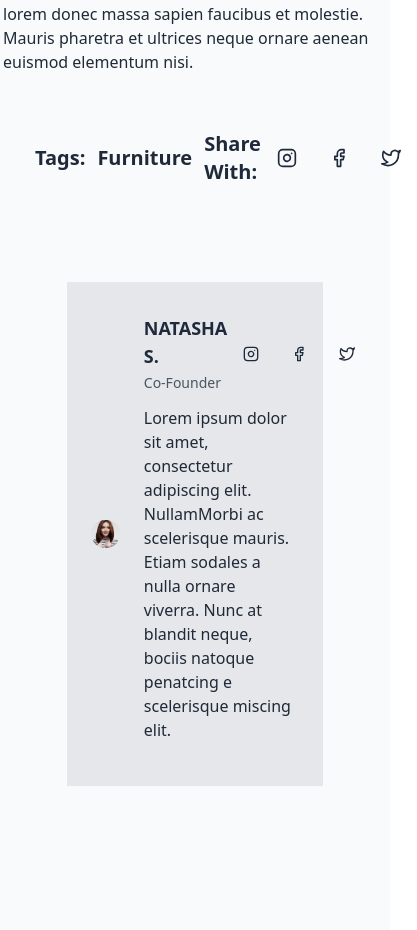
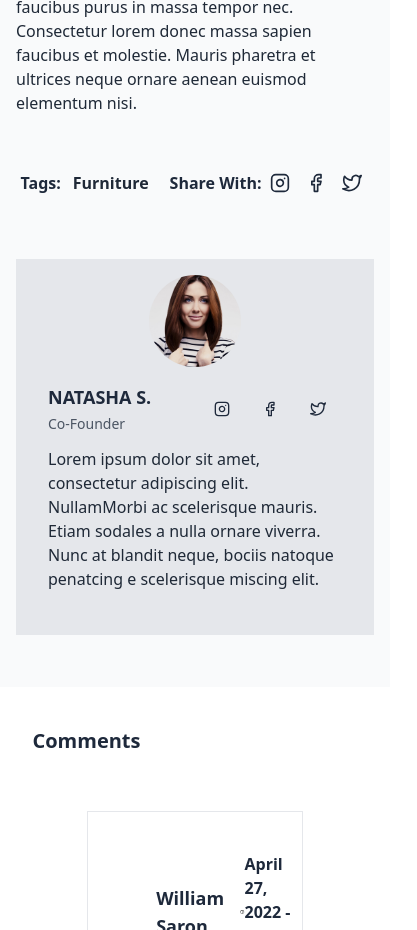
Before and after one commit to ffarhadijs/ecommerce-shop, a React (Create React App) app: page /blog/0 in a window 390 px wide. Shown: the part 1780-2710 px from the top of the page, 417 px wide, since content can reach past the window. Built offline with nearby package versions, Linux system fonts and the light colour scheme.

Commit message:
responsived

```diff
--- a/src/component/blogDetails/BlogDetails.js
+++ b/src/component/blogDetails/BlogDetails.js
@@ -14,12 +14,12 @@ const BlogDetails = () => {
   const blog = blogs[blogId];
 
   return (
-    <div className="bg-gray-50 py-20">
-      <div className="w-5/6 flex flex-col justify-center items-center mx-auto">
-        <div className="flex flex-col justify-center items-start">
+    <div className="bg-gray-50 py-5 sm:py-20">
+      <div className="w-full px-2 sm:p-0 sm:w-5/6 flex flex-col justify-center items-center mx-auto">
+        <div className="flex flex-col justify-center items-start px-2">
           <img src={blog.image} className="py-10" alt="blog img" />
           <h2 className="text-2xl font-semibold py-3">{blog.title}</h2>
-          <div className="flex flex-row w-96 justify-between items-center py-3">
+          <div className="flex flex-row w-full sm:w-96 justify-between items-center py-3">
             <div className="flex flex-row justify-start items-center">
               <AiOutlineUser className="mx-2" />
               <span className="text-sm text-gray-700">by {blog.user.name}</span>
@@ -38,37 +38,37 @@ const BlogDetails = () => {
             </div>
           </div>
           <p className="pt-3 pb-6 leading-6 text-gray-800">{blog.text}</p>
-          <div className="flex flex-row justify-around items-center w-5/6 mx-auto my-8">
+          <div className="flex flex-row justify-around items-center w-full sm:w-5/6 mx-auto my-8">
             <div>
-              <span className="text-xl text-slate-800 font-bold">Tags:</span>
-              <span className="text-xl font-semibold text-gray-800 px-3">
+              <span className="sm:text-xl text-slate-800 font-bold">Tags:</span>
+              <span className="sm:text-xl font-semibold text-gray-800 px-3">
                 {blog.tags}
               </span>
             </div>
-            <div className="flex flex-row justify-center items-center text-slate-800 text-xl">
+            <div className="flex flex-row justify-center items-center text-slate-800 sm:text-xl">
               <span className=" font-bold">Share With:</span>
-              <div className="mx-4 hover:text-yellow-400 transition-colors">
+              <div className="text-xl mx-2 sm:mx-4 hover:text-yellow-400 transition-colors">
                 <Tooltip title="Instagram">
                   <FiInstagram />
                 </Tooltip>
               </div>
-              <div className="mx-4 hover:text-yellow-400 transition-colors">
+              <div className="text-xl mx-2 sm:mx-4 hover:text-yellow-400 transition-colors">
                 <Tooltip title="FaceBook">
                   <FiFacebook />
                 </Tooltip>
               </div>
-              <div className="mx-4 hover:text-yellow-400 transition-colors">
+              <div className="text-xl mx-2 sm:mx-4 hover:text-yellow-400 transition-colors">
                 <Tooltip title="Twitter">
                   <FiTwitter />
                 </Tooltip>
               </div>
             </div>
           </div>
-          <div className="bg-gray-200 flex flex-row justify-start items-center w-2/3 p-4 mx-auto my-16">
-            <div className="w-1/5 px-2">
+          <div className="bg-gray-200 flex flex-col sm:flex-row justify-start items-center lg:w-2/3 md:w-4/5 w-full p-4 mx-auto my-8 sm:my-16">
+            <div className=" w-1/3 sm:w-1/5 px-2">
               <img src={team1} className=" rounded-full" />
             </div>
-            <div className="w-4/5 flex flex-col justify-center items-start p-4">
+            <div className=" w-full sm:w-4/5 flex flex-col justify-center items-start p-4">
               <div className="flex flex-row justify-between items-center w-full">
                 <div>
                   <h3 className=" text-slate-800 font-semibold text-lg">
```
